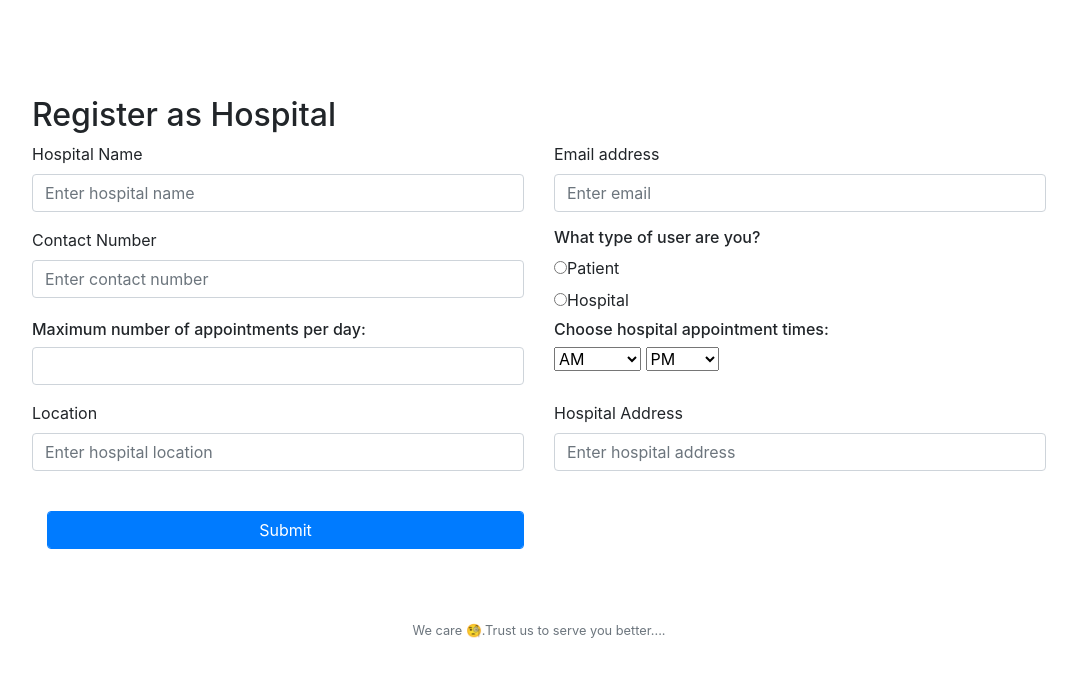
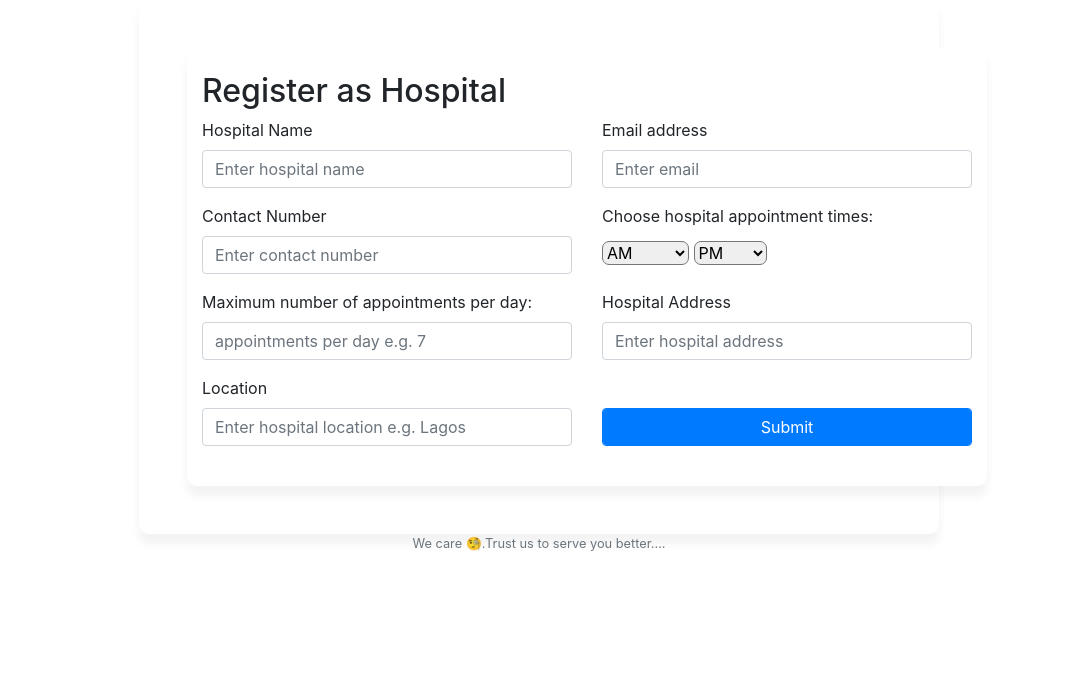
Before and after one commit to thywoe/WeCare, a Python web app: template templates/hospital-form.html in a window 1280 px wide. Shown: the part 74-751 px from the top of the page, without its empty margins (101-1178 px from the left). Run offline with Jinja, Linux system fonts and the light colour scheme; the template is opened without the code that fills it, so the values that code supplies are empty; some libraries are stand-ins or nearby versions.

Commit message:
remove radio buttons for user types

```diff
--- a/templates/hospital-form.html
+++ b/templates/hospital-form.html
@@ -5,9 +5,12 @@
 {% endblock %}
 
 {% block main %}
+<link href="https://maxcdn.bootstrapcdn.com/bootstrap/4.1.3/css/bootstrap.min.css" rel="stylesheet">
 
+        <!-- https://favicon.io/emoji-favicons/money-mouth-face/ -->
+        <link href="/static/favicon.ico" rel="icon">
+        <link href="/static/form.css" rel="stylesheet">
 <div class="container">
-    <br>
     <br>
         <h2>Register as Hospital</h2>
         <form action="/hospital" method="POST">
@@ -38,23 +41,9 @@
                         <label for="exampleInputEmail1">Contact Number</label>
                         <input type="text" name="hospital_pwd" class="form-control" aria-describedby="emailHelp" placeholder="Enter contact number" required>
                 </div>
-                <div class="col-md-6">
-                    <div class="radio">
-                        <h6>What type of user are you?</h6>
-                        <label><input  type="radio" name="user_type" value="patient">Patient</label>
-                    </div>
-                    <div class="radio">
-                        <label><input type="radio" name="user_type" value="hospital">Hospital</label>
-                    </div>
-                </div>
-            </div>
-            <div class="row">
                 <div class="form-group col-md-6">
-                    <h6>Maximum number of appointments per day:</h6>
-                    <input type="number" class="form-control" name="max_apt">
-               </div>
-               <div class="form-group col-md-6">
-                   <h6>Choose hospital appointment times:</h6>
+                    <label>Choose hospital appointment times:</label>
+                    <br>
                     <select name="apt_times_am" class="apt_times">
                          <option selected value="NULL">AM</option>
                          <option value="8-10am">8-10am</option>
@@ -67,21 +56,29 @@
                     </select>
                 </div>
             </div>
-
             <div class="row">
                <div class="form-group col-md-6">
-                        <label for="location">Location</label>
-                        <input type="text" name="hospital_loc" class="form-control" id="location" aria-describedby="emailHelp" placeholder="Enter hospital location" required>
+                    <label>Maximum number of appointments per day:</label>
+                    <input type="number" class="form-control" placeholder="appointments per day e.g. 7" name="max_apt">
                </div>
                <div class="col-md-6">
                     <label for="address">Hospital Address</label>
                     <input type="text" name="hospital_add" class="form-control" id="address" aria-describedby="address" placeholder="Enter hospital address" required>
                 </div>
+
             </div>
-                <div class="col-md-6 mt-4 subm">
-                    <input type="submit" class=" btn btn-primary form-control" value="Submit">
+
+                <div class="row">
+                    <div class="form-group col-md-6">
+                        <label for="location">Location</label>
+                        <input type="text" name="hospital_loc" class="form-control" id="location" aria-describedby="emailHelp" placeholder="Enter hospital location e.g. Lagos" required>
                     </div>
-        </form>
+                    <div class="col-md-6 mt-4 ">
+                        <input type="submit" class="subm btn btn-primary form-control" value="Submit">
+                    </div>
+                </div>
+
+        </ form>
     <br>
 </div>
 
```
Lines whose indentation alone changed are shown as unchanged.
